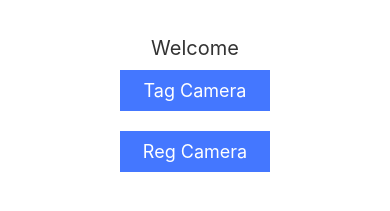
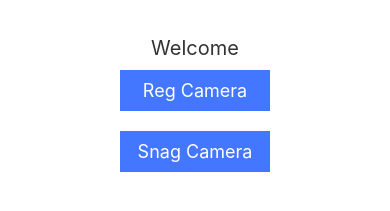
Before and after one commit to NFTag-app/NFTag-app, a React Native app in the folder apps/app/: screen /Home in a window 390 px wide. Shown: the part 345-556 px from the top of the page. Built offline with nearby package versions, Linux system fonts and the light colour scheme; no server answers; what expo-web-browser would draw is missing.

Commit message:
home buttons

```diff
--- a/apps/app/Home.tsx
+++ b/apps/app/Home.tsx
@@ -1,41 +1,28 @@
-import { View, Text, TouchableOpacity, StyleSheet } from 'react-native'
-import { StatusBar } from 'expo-status-bar'
+import { View, Text, TouchableOpacity, StyleSheet } from "react-native";
+import { StatusBar } from "expo-status-bar";
+import { HomeButton } from "./components/buttons/HomeButton";
 
-import { useNavigation } from '@react-navigation/native'
-import {NativeStackNavigationProp } from '@react-navigation/native-stack'
-import { RootStackParamList } from './RootStackParams'
-
-type HomeScreenProp = NativeStackNavigationProp<RootStackParamList, 'Home'>
 const HomeScreen = () => {
-    const navigation = useNavigation<HomeScreenProp>()
 
   return (
     <View style={styles.container}>
-            <Text style={{ color: '#333', fontSize: 20 }}>Welcome</Text>
-            <TouchableOpacity
-                style={{backgroundColor:'#47f', width: 150, padding: 10, margin: 10, alignItems: 'center'}}
-                onPress={() => navigation.navigate('TagCamera')}
-            >
-                <Text style={{ fontSize: 18, color: '#fff' }}>Tag Camera</Text>
-            </TouchableOpacity>
-            <TouchableOpacity
-                style={{backgroundColor:'#47f', width: 150, padding: 10, margin: 10, alignItems: 'center'}}
-                onPress={() => navigation.navigate('RegCamera')}
-            >
-                <Text style={{ fontSize: 18, color: '#fff' }}>Reg Camera</Text>
-            </TouchableOpacity>
-            <StatusBar style='auto' />
+      <Text style={{ color: "#333", fontSize: 20 }}>Welcome</Text>
+
+      <HomeButton caption="Reg Camera" navigateTo="RegCamera" />
+      <HomeButton caption="Snag Camera" navigateTo="TagCamera" />
+
+      <StatusBar style="auto" />
     </View>
-    )
-}
+  );
+};
 
 const styles = StyleSheet.create({
   container: {
     flex: 1,
-        backgroundColor: '#fff',
-        alignItems: 'center',
-        justifyContent: 'center',
+    backgroundColor: "#fff",
+    alignItems: "center",
+    justifyContent: "center",
   },
-})
+});
 
-export default HomeScreen
+export default HomeScreen;
--- /dev/null
+++ b/apps/app/components/buttons/HomeButton.tsx
@@ -0,0 +1,28 @@
+import { useNavigation } from "@react-navigation/native";
+import { NativeStackNavigationProp } from "@react-navigation/native-stack";
+import { TouchableOpacity, Text } from "react-native";
+import { RootStackParamList } from "../../RootStackParams";
+
+type HomeScreenProp = NativeStackNavigationProp<RootStackParamList, "Home">;
+type HomeButtonProps = {
+  caption: string,
+  navigateTo: keyof RootStackParamList
+};
+
+export const HomeButton = ({ caption, navigateTo }: HomeButtonProps ) => {
+  const navigation = useNavigation<HomeScreenProp>();
+  return (
+    <TouchableOpacity
+      style={{
+        backgroundColor: "#47f",
+        width: 150,
+        padding: 10,
+        margin: 10,
+        alignItems: "center",
+      }}
+      onPress={() => navigation.navigate(navigateTo)}
+    >
+      <Text style={{ fontSize: 18, color: "#fff" }}>{caption}</Text>
+    </TouchableOpacity>
+  );
+};
```
Lines whose indentation alone changed are shown as unchanged.
